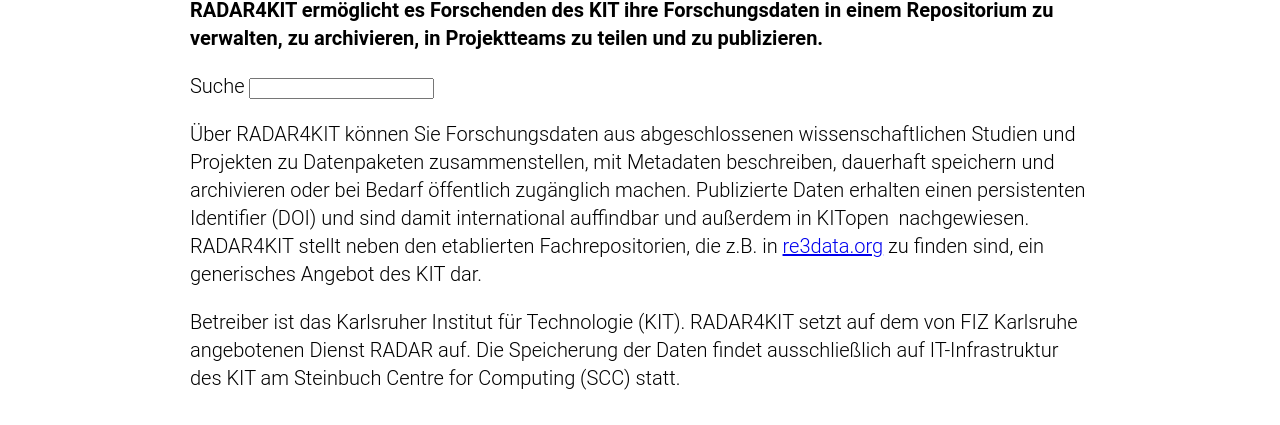
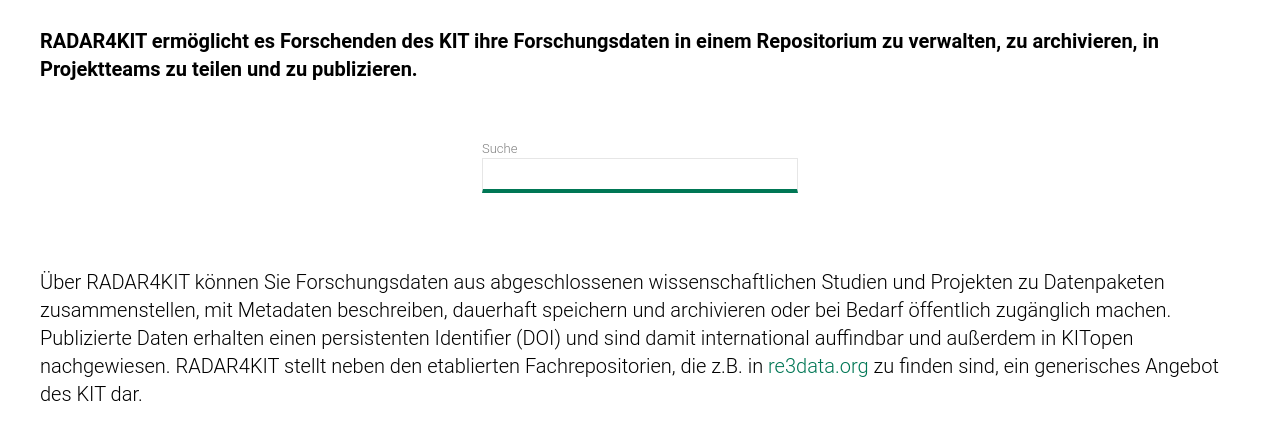
Before and after one commit to ptrxyz/kit-r4k, a plain HTML site: page index.html in a window 1280 px wide. Shown: the part 360-785 px from the top of the page. Drawn offline with Linux system fonts and the light colour scheme; a web font is replaced by a local one.

Commit message:
more stuff fixed

```diff
--- a/css/main.scss
+++ b/css/main.scss
@@ -24,6 +24,7 @@
     margin: 0;
     font-family: "Roboto", sans;
     font-size: 16px;
+    min-height: 100vh;
 }
 
 .contentWrap {
@@ -36,6 +37,17 @@
     flex-direction: row;
     justify-content: space-between;
     align-items: center;
+}
+
+.searchBar {
+    position: relative;
+
+    label {
+        position: absolute;
+        color: gray;
+        transform: translateY(-100%);
+        font-size: small;
+    }
 }
 
 header {
@@ -134,7 +146,6 @@
 
 main {
     background-color: white;
-    height: 130vh;
 
     a {
         color: var(--main-accent);
```
Also changed, not shown: index.html (+0 -2 lines), css/main.css, logo_selection.svg (added), 1 other file.
